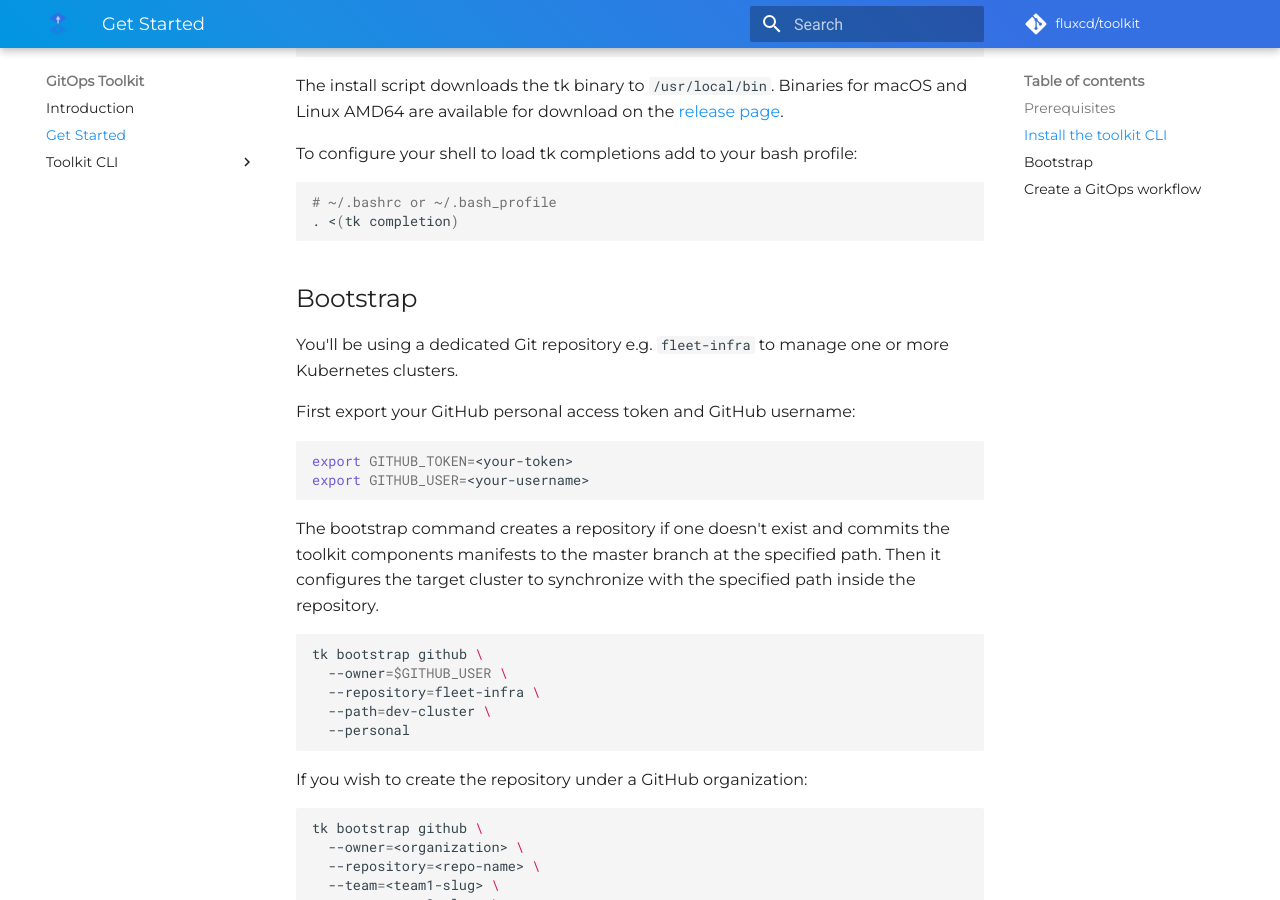
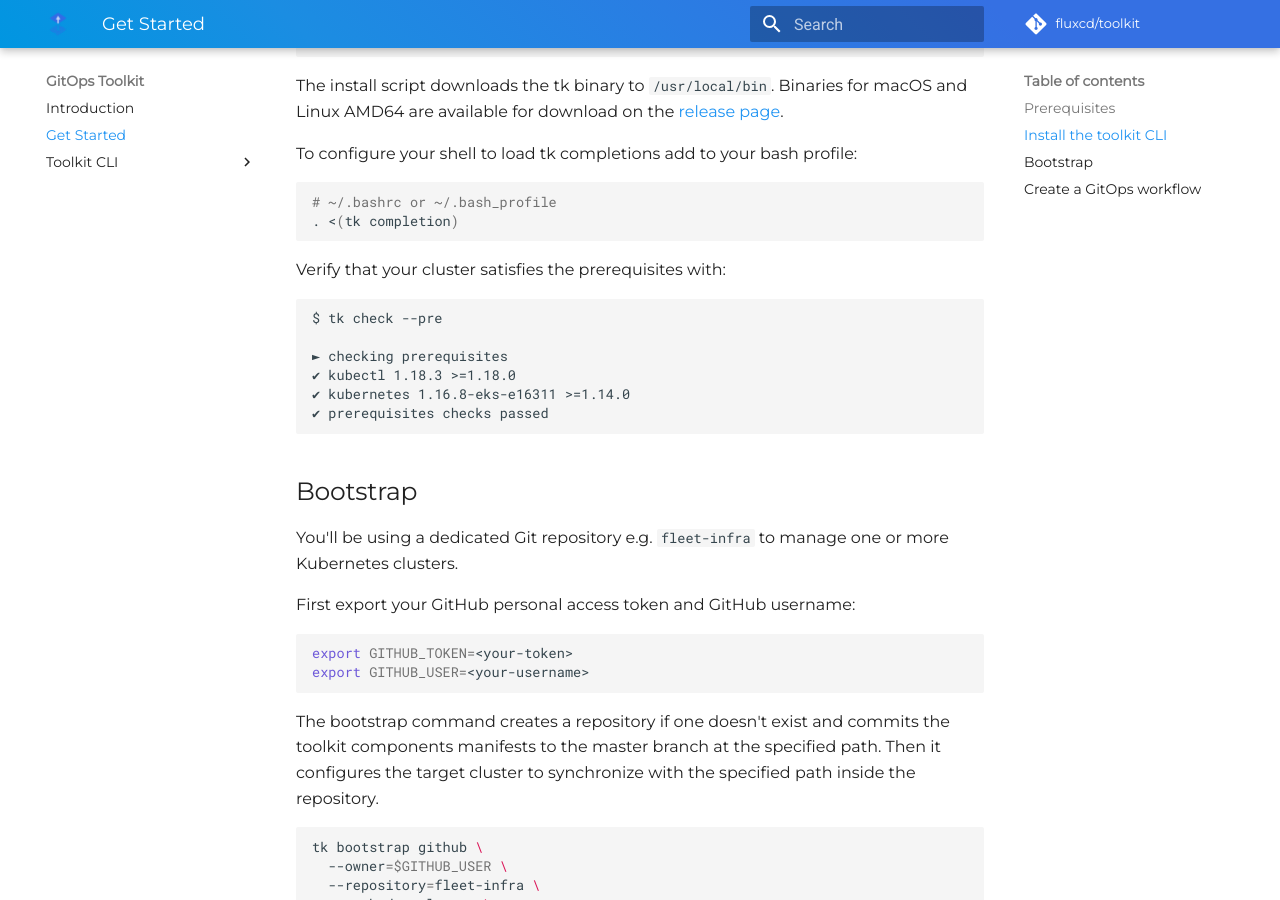
Before and after one commit to cclouddev/flux2, an MkDocs documentation site: the page built from docs/get-started/index.md, in a window 1280 px wide and 900 px high, scrolled down 573 px. Built offline with MkDocs 1.6.1 and Material for MkDocs 9.7.7, drawn with Linux system fonts in a browser that asks for light colours; comment, search, counter and statistics services are not loaded; some of the changed text lies outside the part shown.

Commit message:
Add prerequisites check to docs

````diff
--- a/docs/get-started/index.md
+++ b/docs/get-started/index.md
@@ -31,6 +31,17 @@ To configure your shell to load tk completions add to your bash profile:
 ```sh
 # ~/.bashrc or ~/.bash_profile
 . <(tk completion)
+```
+
+Verify that your cluster satisfies the prerequisites with:
+
+```text
+$ tk check --pre
+
+► checking prerequisites
+✔ kubectl 1.18.3 >=1.18.0
+✔ kubernetes 1.16.8-eks-e16311 >=1.14.0
+✔ prerequisites checks passed
 ```
 
 ## Bootstrap
@@ -105,7 +116,7 @@ deployment "kustomize-controller" successfully rolled out
 ✔ bootstrap finished
 ```
 
-If you prefer GitLab, export `GITLAB_TOKEN` env var and use the command `tk bootstrap gitlab`.
+If you prefer GitLab, export `GITLAB_TOKEN` env var and use the command [tk bootstrap gitlab](../cmd/tk_bootstrap_gitlab.md).
 
 It is safe to run the bootstrap command as many times as you want.
 If the toolkit components are present on the cluster,
@@ -116,7 +127,7 @@ the bootstrap command will perform an upgrade if needed.
 Clone the repository with:
 
 ```sh
-git clone https://github.com/gitopsrun/fleet-infra
+git clone https://github.com/$GITHUB_USER/fleet-infra
 cd fleet-infra
 ```
 
````
